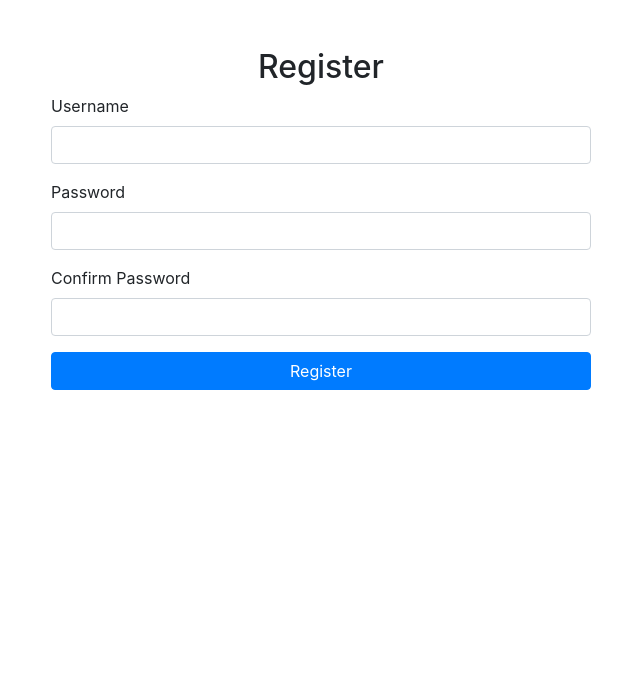
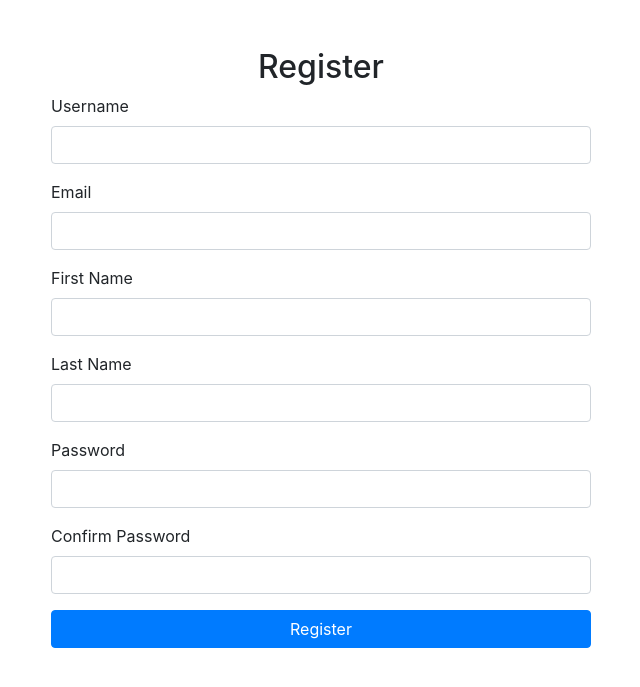
Before and after one commit to zeshanziya/django-clinicapp, a Django app: page /accounts/register/ in a window 1280 px wide. Shown: the part 56-743 px from the top of the page, without its empty margins (319-959 px from the left). Run offline with Django 5.2, Linux system fonts and the light colour scheme; some libraries are stand-ins or nearby versions.

Commit message:
user field addition

```diff
--- a/accounts/views.py
+++ b/accounts/views.py
@@ -8,12 +8,23 @@ def register(request):
         username = request.POST['username']
         password = request.POST['password']
         password2 = request.POST['password2']
+        email = request.POST['email']
+        first_name = request.POST['first_name']
+        last_name = request.POST['last_name']
 
         if password == password2:
             if User.objects.filter(username=username).exists():
                 messages.error(request, 'Username already exists')
+            elif User.objects.filter(email=email).exists():
+                messages.error(request, 'Email already exists')
             else:
-                user = User.objects.create_user(username=username, password=password)
+                user = User.objects.create_user(
+                    username=username,
+                    password=password,
+                    email=email,
+                    first_name=first_name,
+                    last_name=last_name
+                )
                 user.save()
                 login(request, user)
                 return redirect('home')
--- a/templates/accounts/register.html
+++ b/templates/accounts/register.html
@@ -1,7 +1,6 @@
 {% extends 'base.html' %}
 
 {% block title %}Register{% endblock %}
-
 {% block content %}
 <div class="row justify-content-center">
     <div class="col-md-6">
@@ -11,6 +10,18 @@
             <div class="form-group">
                 <label for="username">Username</label>
                 <input type="text" class="form-control" id="username" name="username" required>
+            </div>
+            <div class="form-group">
+                <label for="email">Email</label>
+                <input type="email" class="form-control" id="email" name="email" required>
+            </div>
+            <div class="form-group">
+                <label for="first_name">First Name</label>
+                <input type="text" class="form-control" id="first_name" name="first_name" required>
+            </div>
+            <div class="form-group">
+                <label for="last_name">Last Name</label>
+                <input type="text" class="form-control" id="last_name" name="last_name" required>
             </div>
             <div class="form-group">
                 <label for="password">Password</label>
```
